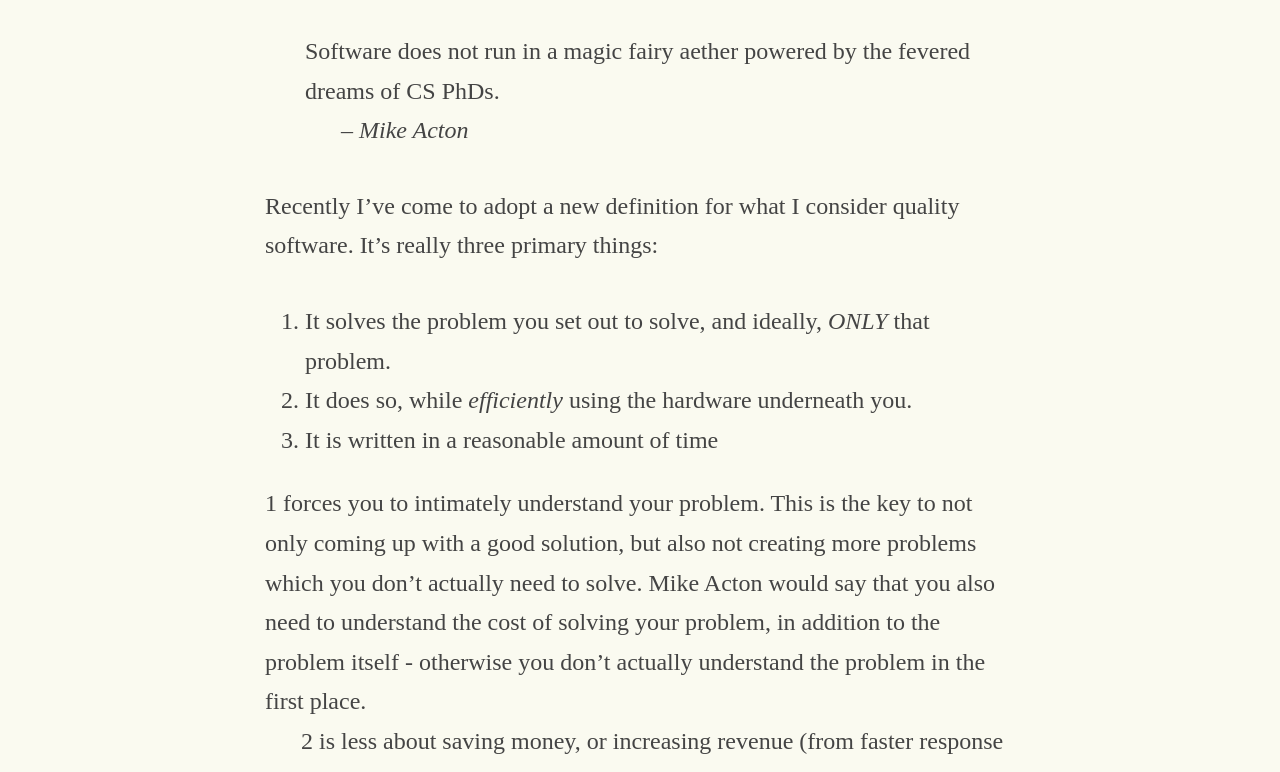
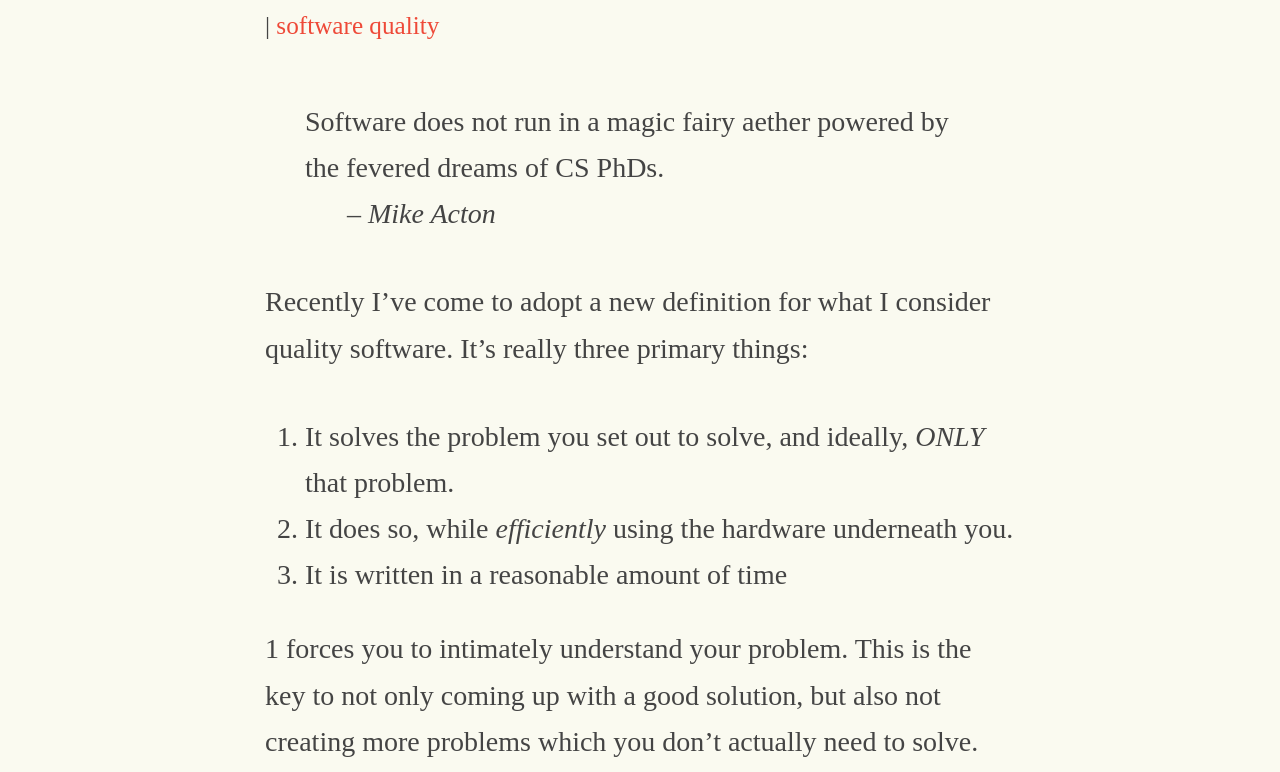
Before and after one commit to greywolve/greywolve.github.io, a plain HTML site: page index.html in a window 1280 px wide. Shown: the part 368-1140 px from the top of the page. Drawn offline with Linux system fonts and the light colour scheme.

Commit message:
Bigger font size for smaller screens.

```diff
--- a/css/screen.css
+++ b/css/screen.css
@@ -1,3 +1,25 @@
+html {
+  font: normal 175%/1.65 serif;
+}
+
+@media screen and (min-width: 35.5em) {
+  html {
+  font: normal 230%/1.65 serif;
+  }
+}
+
+@media screen and (min-width: 48em) {
+  html {
+  font: normal 230%/1.65 serif;
+  }
+}
+
+@media screen and (min-width: 64em) {
+  html {
+  font: normal 175%/1.65 serif;
+  }
+}
+
 a {
     text-decoration: none;
     color: #EE4938;
--- a/index.html
+++ b/index.html
@@ -9,9 +9,9 @@
 
         <link rel="stylesheet" href="/css/pure-min.css">
         <link rel="stylesheet" href="/css/grids-responsive-min.css">
-        <link rel="stylesheet" href="/css/screen.css">
         <link rel="stylesheet" href="/css/typeplate.css">
         <link rel="stylesheet" href="/css/code-highlighting.css">
+        <link rel="stylesheet" href="/css/screen.css">
 
 
 <script>
```
Also changed, not shown: about/index.html (+1 -1 lines), post/index.html (+1 -1 lines), post/software-quality/index.html (+1 -1 lines), tags/software-quality/index.html (+1 -1 lines), uncopyright/index.html (+1 -1 lines).
